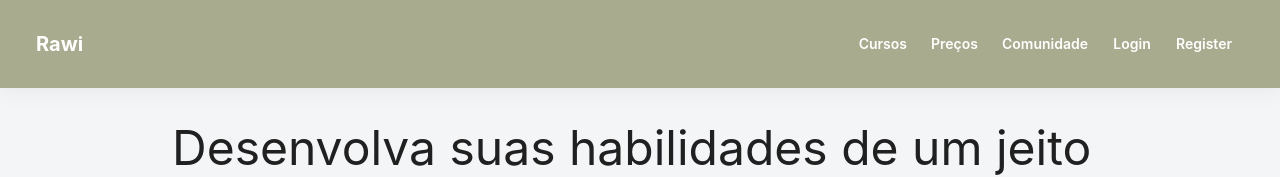
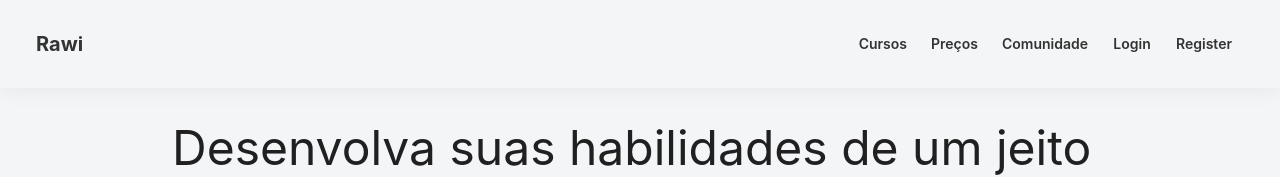
Before and after one commit to jeancarloslima/plataforma-de-cursos, a React (Vite) app: page / in a window 1280 px wide. Shown: the top 177 px of the page. Built offline with nearby package versions, Linux system fonts and the light colour scheme.

Commit message:
Ajustando cores do header

```diff
--- a/src/Components/Header/index.jsx
+++ b/src/Components/Header/index.jsx
@@ -30,8 +30,8 @@ export default function Header() {
     <ThemeProvider theme={customTheme}>
       <CssBaseline />
 
-      <AppBar position="sticky">
-        <Toolbar>
+      <AppBar position="sticky" elevation={0}>
+        <Toolbar >
           <Typography variant="h6" component="div" sx={{ flexGrow: 1, fontWeight: '700' }}>
             Rawi
           </Typography>
@@ -49,12 +49,12 @@ export default function Header() {
 
           <Box sx={{ display: { xs: "none", md: "flex" } }}>
             {itemsMenu.map((text) => (
-              <Button key={text} sx={{ color: "#FFF" }}>
+              <Button key={text} sx={{ color: "#333333" }}>
                 {text}
               </Button>
             ))}
-            <Button sx={{ color: "#FFF" }}>Login</Button>
-            <Button sx={{ color: "#FFF" }}>Register</Button>
+            <Button sx={{ color: "#333333" }}>Login</Button>
+            <Button sx={{ color: "#333333" }}>Register</Button>
           </Box>
         </Toolbar>
       </AppBar>
--- a/src/Themes/theme.js
+++ b/src/Themes/theme.js
@@ -50,6 +50,8 @@ let customTheme = createTheme({
     MuiAppBar: {
       styleOverrides: {
         root: {
+          backgroundColor: "#f4f5f7",
+          color: "#333333",
           padding: 12,
           borderRadius: 0,
         },
```
